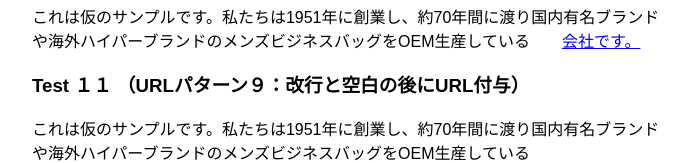
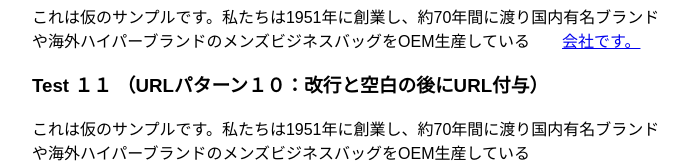
Before and after one commit to ssukuinda1/my-first-static-web-app, a plain HTML site: page src/index.html in a window 1280 px wide. Shown: the part 1365-1528 px from the top of the page, without its empty margins (288-976 px from the left). Drawn offline with Linux system fonts and the light colour scheme; no server answers.

Commit message:
Update index.html

```diff
--- a/src/index.html
+++ b/src/index.html
@@ -31,7 +31,7 @@
 <p>これは仮のサンプルです。私たちは1951年に創業し、約70年間に渡り国内有名ブランドや海外ハイパーブランドのメンズビジネスバッグをOEM生産している<a href="https://news.yahoo.co.jp/articles/d1e0ced67e3b6c75bddd195fdb63e5c4f44ed198">会社です。</a></p>
      <h3>Test １０ （URLパターン９：空白の後にURL付与）</h3>
 <p>これは仮のサンプルです。私たちは1951年に創業し、約70年間に渡り国内有名ブランドや海外ハイパーブランドのメンズビジネスバッグをOEM生産している　　<a href="https://news.yahoo.co.jp/articles/d1e0ced67e3b6c75bddd195fdb63e5c4f44ed198">会社です。</a></p>
-      <h3>Test １１ （URLパターン９：改行と空白の後にURL付与）</h3>
+      <h3>Test １１ （URLパターン１０：改行と空白の後にURL付与）</h3>
 <p>これは仮のサンプルです。私たちは1951年に創業し、約70年間に渡り国内有名ブランドや海外ハイパーブランドのメンズビジネスバッグをOEM生産している<br>　　<a href="https://news.yahoo.co.jp/articles/d1e0ced67e3b6c75bddd195fdb63e5c4f44ed198">会社です。</a></p>
 
     <h3>Test １２ （強調パターン１：最初の文節を強調）</h3>
```
